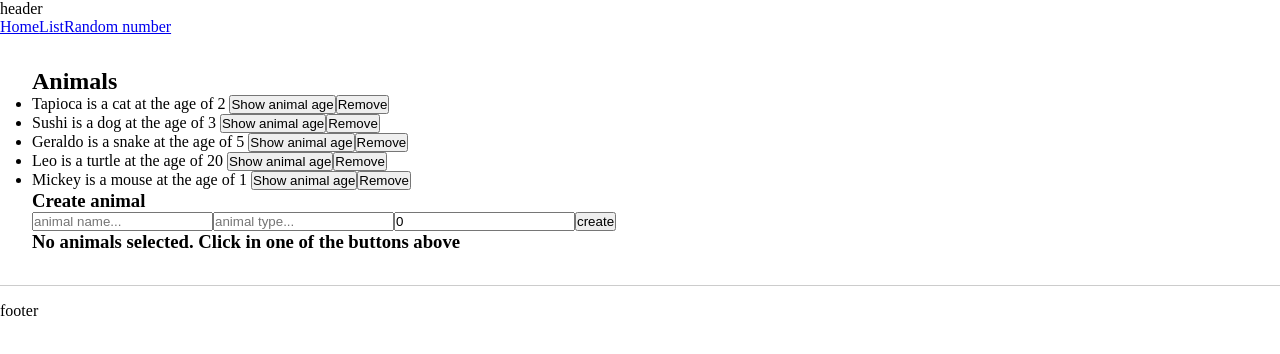
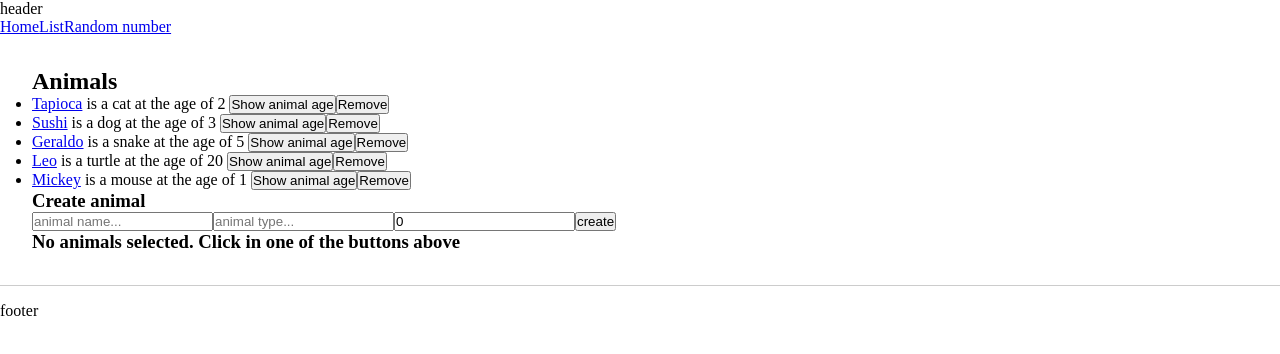
Before and after one commit to EricksonSiqueira/first-angular-project, an Angular app: page /list in a window 1280 px wide. Shown: the top 354 px of the page. Built offline with nearby package versions, Linux system fonts and the light colour scheme; data requests are answered from the project's data file.

Commit message:
feat: create route for animal by id

```diff
--- a/db.json
+++ b/db.json
@@ -1,9 +1,9 @@
 {
   "animals": [
-    { "name": "Tapioca", "type": "cat", "age": 2 },
-    { "name": "Sushi", "type": "dog", "age": 3 },
-    { "name": "Geraldo", "type": "snake", "age": 5 },
-    { "name": "Leo", "type": "turtle", "age": 20 },
-    { "name": "Mickey", "type": "mouse", "age": 1 }
+    { "id": 1, "name": "Tapioca", "type": "cat", "age": 2 },
+    { "id": 2, "name": "Sushi", "type": "dog", "age": 3 },
+    { "id": 3, "name": "Geraldo", "type": "snake", "age": 5 },
+    { "id": 4, "name": "Leo", "type": "turtle", "age": 20 },
+    { "id": 5, "name": "Mickey", "type": "mouse", "age": 1 }
   ]
 }
--- a/src/app/app-routing.module.ts
+++ b/src/app/app-routing.module.ts
@@ -3,11 +3,13 @@
 import { FirstComponentComponent } from './components/first-component/first-component.component';
 import { ListRenderComponent } from './components/list-render/list-render.component';
 import { EmitterComponent } from './components/emitter/emitter.component';
+import { ItemDetailComponent } from './components/item-detail/item-detail.component';
 
 const routes: Routes = [
   { path: '', component: FirstComponentComponent },
   { path: 'list', component: ListRenderComponent },
   { path: 'random-number', component: EmitterComponent },
+  { path: 'list/:id', component: ItemDetailComponent },
 ];
 
 @NgModule({
--- a/src/app/app.module.ts
+++ b/src/app/app.module.ts
@@ -17,6 +17,7 @@
 import { TwoWayBindingComponent } from './components/two-way-binding/two-way-binding.component';
 import { FormsModule } from '@angular/forms';
 import { HttpClientModule } from '@angular/common/http';
+import { ItemDetailComponent } from './components/item-detail/item-detail.component';
 
 registerLocaleData(localePt);
 
@@ -33,6 +34,7 @@
     ListRenderComponent,
     PipesComponent,
     TwoWayBindingComponent,
+    ItemDetailComponent,
   ],
   imports: [BrowserModule, AppRoutingModule, FormsModule, HttpClientModule],
   providers: [
--- /dev/null
+++ b/src/app/components/item-detail/item-detail.component.html
@@ -0,0 +1,6 @@
+<div class="lecture" *ngIf="!!animal">
+  <p>Id: {{animal.id}}</p>
+  <p>Name: {{animal.name}}</p>
+  <p>Type: {{animal.type}}</p>
+  <p>Age: {{animal.age}}</p>
+</div>
--- /dev/null
+++ b/src/app/components/item-detail/item-detail.component.ts
@@ -0,0 +1,23 @@
+import { Component } from '@angular/core';
+import { ActivatedRoute } from '@angular/router';
+import { Animal } from 'src/app/interfaces/Animal';
+import { ListService } from 'src/app/services/list.service';
+
+@Component({
+  selector: 'app-item-detail',
+  templateUrl: './item-detail.component.html',
+  styleUrls: ['./item-detail.component.css'],
+})
+export class ItemDetailComponent {
+  animal?: Animal;
+
+  constructor(private listService: ListService, private route: ActivatedRoute) {
+    this.getAnimal();
+  }
+
+  getAnimal() {
+    const id = Number(this.route.snapshot.paramMap.get('id'));
+
+    this.listService.getItem(id).subscribe((animal) => (this.animal = animal));
+  }
+}
--- a/src/app/components/list-render/list-render.component.html
+++ b/src/app/components/list-render/list-render.component.html
@@ -1,7 +1,11 @@
 <div class="lecture">
   <h2>Animals</h2>
   <ul>
-    <li *ngFor="let animal of animals">{{animal.name}} is a {{animal.type}} at the age of {{ animal.age }}
+    <li *ngFor="let animal of animals">
+      <a routerLink="/list/{{animal.id}}">{{animal.name}}</a>
+      is a {{animal.type}} at
+      the age of {{
+      animal.age }}
       <button (click)="showAge(animal)">
         Show animal age
       </button>
@@ -15,7 +19,7 @@
     <input type="text" [(ngModel)]="animalName" name="animalName" placeholder="animal name...">
     <input type="text" [(ngModel)]="animalType" name="animalType" placeholder="animal type...">
     <input type="number" [(ngModel)]="animalAge" name="animalAge" placeholder="animal age...">
-    <button (click)="createAnimal({age: animalAge, name: animalName, type: animalType})">
+    <button (click)="createAnimal(animalName, animalType, animalAge)">
       create
     </button>
   </form>
--- a/src/app/components/list-render/list-render.component.ts
+++ b/src/app/components/list-render/list-render.component.ts
@@ -20,15 +20,26 @@
   }
 
   showAge(animal: Animal) {
-    this.animalDetails = `${animal.name} is ${animal.age} years old`;
+    console.log(animal.id);
   }
 
   removeAnimal(animal: Animal) {
     this.animals = this.listService.remove(this.animals, animal);
   }
 
-  createAnimal(animal: Animal) {
-    this.animals = this.listService.add(this.animals, animal);
+  createAnimal(
+    animalName: Animal['name'],
+    animalType: Animal['type'],
+    animalAge: Animal['age']
+  ) {
+    const newAnimal: Animal = {
+      age: animalAge,
+      name: animalName,
+      type: animalType,
+      id: this.animals.length + 1,
+    };
+
+    this.animals = this.listService.add(this.animals, newAnimal);
     this.animalName = '';
     this.animalType = '';
     this.animalAge = 0;
--- a/src/app/interfaces/Animal.ts
+++ b/src/app/interfaces/Animal.ts
@@ -1,4 +1,5 @@
 export interface Animal {
+  id: number;
   name: string;
   type: string;
   age: number;
--- a/src/app/services/list.service.ts
+++ b/src/app/services/list.service.ts
@@ -23,4 +23,8 @@
   getAll(): Observable<Animal[]> {
     return this.http.get<Animal[]>(this.apiUrl);
   }
+
+  getItem(id: number): Observable<Animal> {
+    return this.http.get<Animal>(`${this.apiUrl}/${id}`);
+  }
 }
```
Also changed, not shown: src/app/components/item-detail/item-detail.component.css (added), 1 other file (tests, documents, lock files or other folders).
